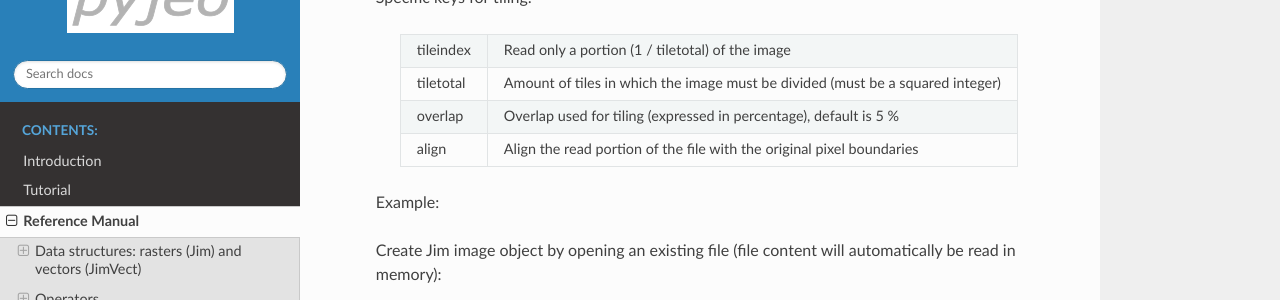
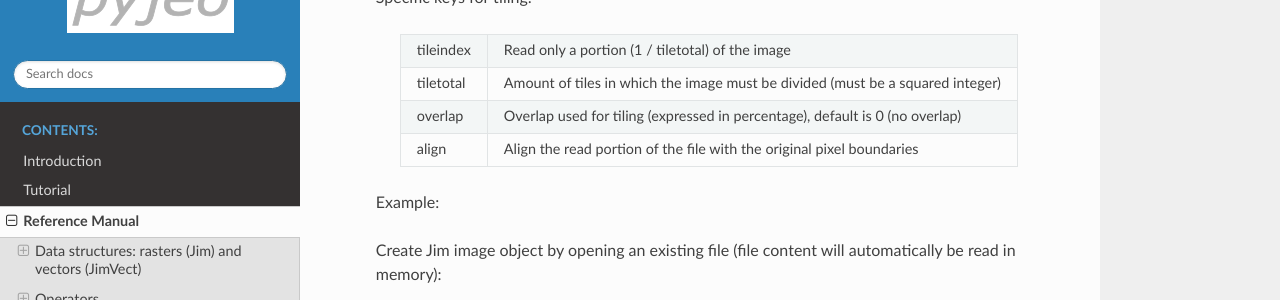
Before and after one commit to ec-jrc/jeolib-pyjeo, a Sphinx documentation site: the page built from doc/3_reference.rst, in a window 1280 px wide and 900 px high, scrolled down 1263 px. Shown: the part 151-451 px from the top of the window. Built offline with Sphinx 7.4.7 and the Read the Docs theme 2.0.0, drawn with Linux system fonts in a browser that asks for light colours; cross-references to code outside the pages are shown as plain code.

Commit message:
default is no overlap

```diff
--- a/doc/3_reference.rst
+++ b/doc/3_reference.rst
@@ -68,7 +68,7 @@ Jim constructor: create Jim object from file
     =========  ==============================================================================
     tileindex  Read only a portion (1 / tiletotal) of the image
     tiletotal  Amount of tiles in which the image must be divided (must be a squared integer)
-    overlap    Overlap used for tiling (expressed in percentage), default is 5 %
+    overlap    Overlap used for tiling (expressed in percentage), default is 0 (no overlap)
     align      Align the read portion of the file with the original pixel boundaries
     =========  ==============================================================================
 
```
